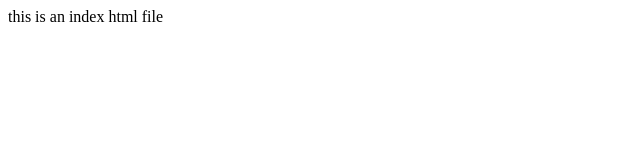
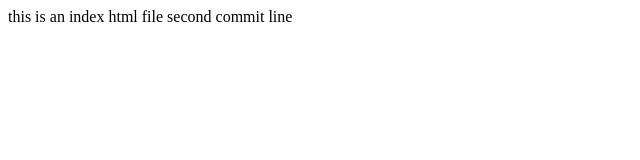
Before and after one commit to vamshidhar12345/HackerProject, a plain HTML site: page index.html in a window 1280 px wide. Shown: the whole page, without its empty margins (0-640 px from the left). Drawn offline with Linux system fonts and the light colour scheme.

Commit message:
second commit to index.html

```diff
--- a/index.html
+++ b/index.html
@@ -6,5 +6,6 @@
   </head>
   <body>
     this is an index html file
+    second commit line
   </body>
 </html>
```
